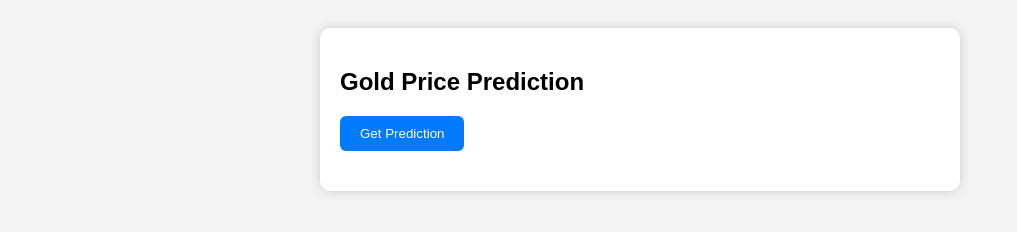
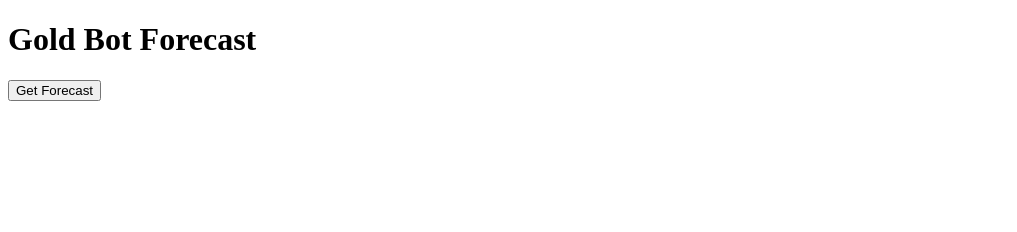
Before and after one commit to mratommr619-ui/Gold-bot, a plain HTML site: page index.html in a window 1280 px wide. Shown: the whole page, without its empty margins (0-1017 px from the left). Drawn offline with Linux system fonts and the light colour scheme.

Commit message:
Add files via upload

```diff
--- a/index.html
+++ b/index.html
@@ -1,56 +1,25 @@
 <!DOCTYPE html>
 <html lang="en">
 <head>
-    <meta charset="UTF-8" />
-    <title>Gold Price Prediction Bot</title>
-    <style>
-        body {
-            font-family: Arial;
-            padding:20px;
-            background:#f3f3f3;
-        }
-        #box {
-            max-width: 600px;
-            background: white;
-            padding: 20px;
-            margin:auto;
-            border-radius: 10px;
-            box-shadow: 0 0 10px #ccc;
-        }
-        button {
-            padding: 10px 20px;
-            background:#007bff;
-            color:white;
-            border:none;
-            border-radius:6px;
-            cursor:pointer;
-        }
-    </style>
+<meta charset="UTF-8">
+<meta name="viewport" content="width=device-width, initial-scale=1.0">
+<title>Gold Bot Forecast</title>
 </head>
 <body>
-    <div id="box">
-        <h2>Gold Price Prediction</h2>
-        <button onclick="predict()">Get Prediction</button>
-        <div id="result" style="margin-top:20px;"></div>
-    </div>
+<h1>Gold Bot Forecast</h1>
+<button id="getForecast">Get Forecast</button>
+<pre id="output"></pre>
 
-    <script>
-        async function predict() {
-            document.getElementById("result").innerHTML = "Loading...";
-
-            async function getForecast() {
-    const res = await fetch("https://gold-bot-2of4.onrender.com/predict");
-    const data = await res.json();
-    console.log(data);
-}
-
-getForecast();
-
-            document.getElementById("result").innerHTML = `
-                <b>Current Price:</b> ${data.price} <br><br>
-                <b>Prediction:</b> <br> ${data.forecast}
-            `;
-        }
-    </script>
+<script>
+document.getElementById("getForecast").addEventListener("click", async () => {
+    try {
+        const res = await fetch("https://gold-bot-2of4.onrender.com/predict");
+        const data = await res.json();
+        document.getElementById("output").textContent = JSON.stringify(data, null, 2);
+    } catch (err) {
+        document.getElementById("output").textContent = err;
+    }
+});
+</script>
 </body>
 </html>
```
Also changed, not shown: requirements.txt, 1 other file.
